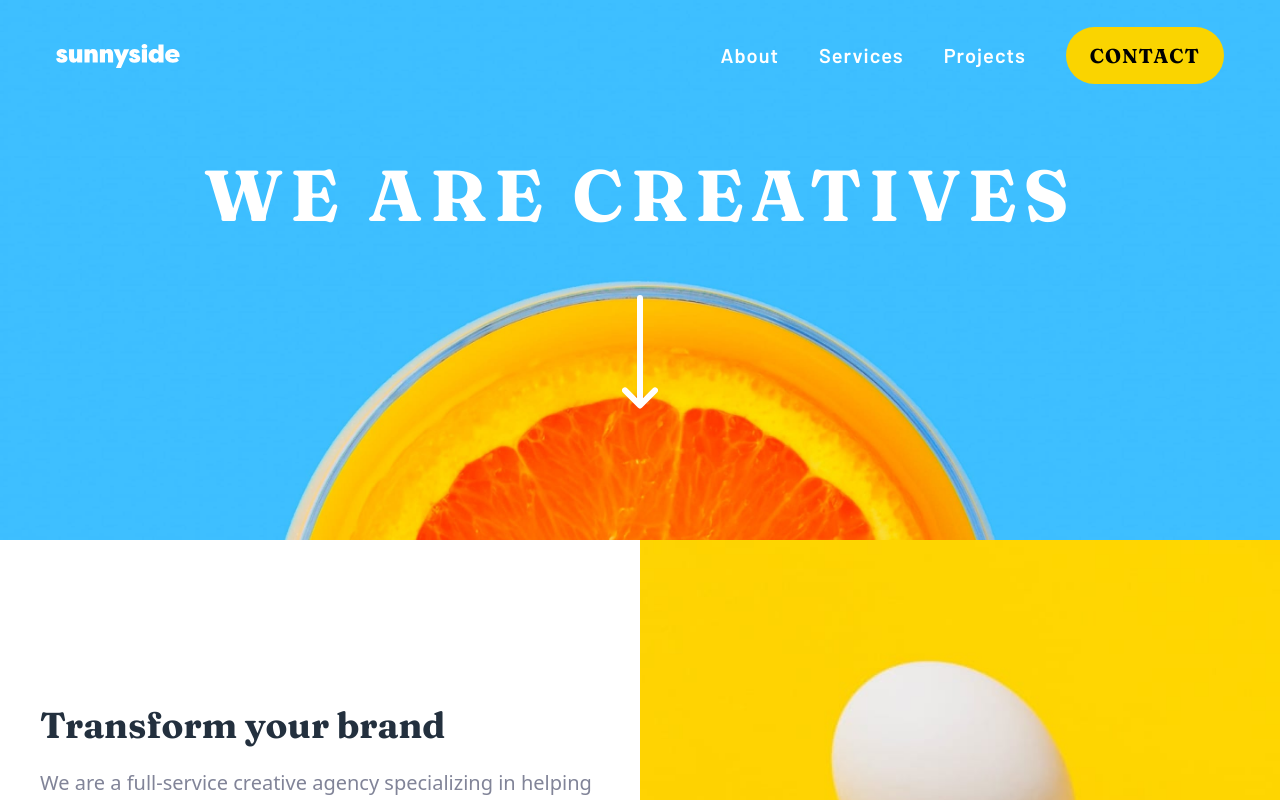
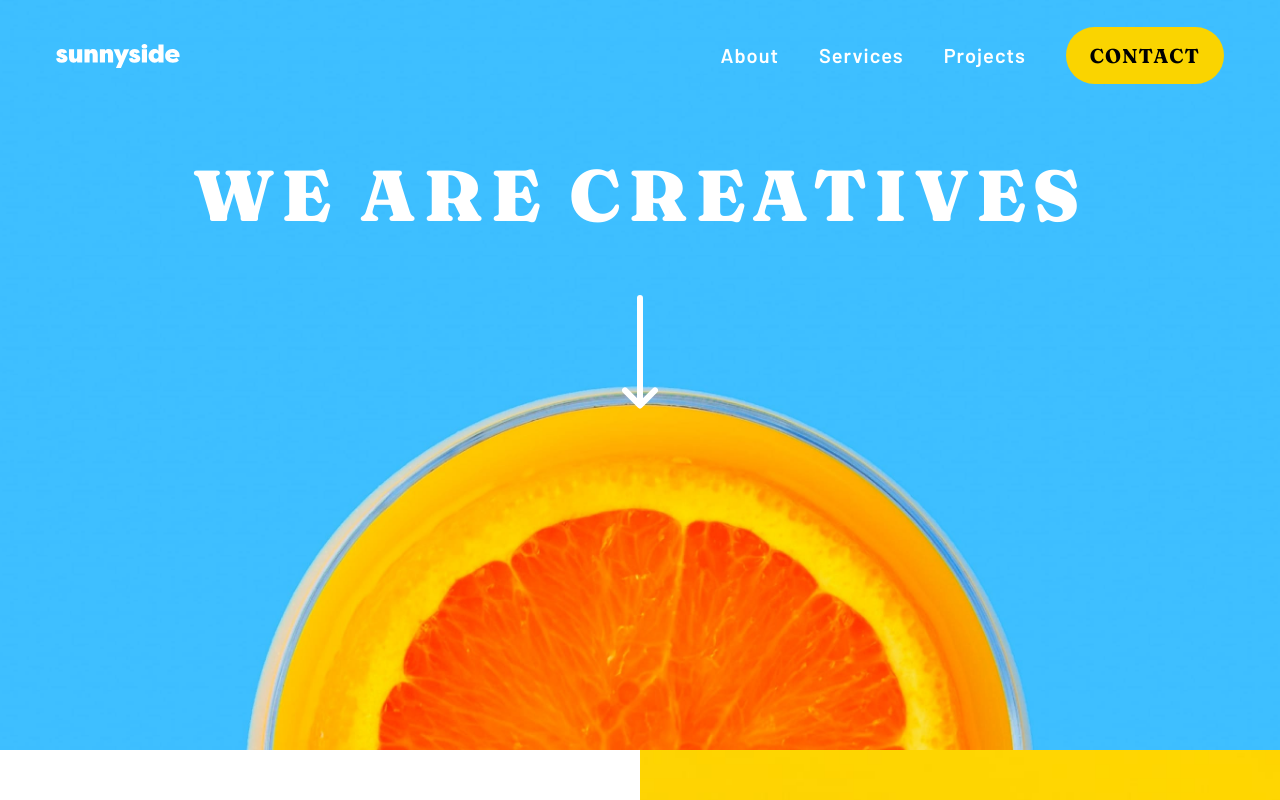
Before and after one commit to mdubelbeis/sunnyside-agency-landing-page, a React (Vite) app: page / in a window 1280 px wide. Shown: the top 800 px of the page. Built offline with nearby package versions, Linux system fonts and the light colour scheme.

Commit message:
added height

```diff
--- a/src/components/header/Header.jsx
+++ b/src/components/header/Header.jsx
@@ -8,17 +8,17 @@ const Header = () => {
     windowWidth < 768 ? 'bg-mobile-header-image' : 'bg-desktop-header-image';
   return (
     <header
-      className={`w-full h-[540px] ${headerImg} bg-no-repeat bg-cover bg-center object-contain p-4`}
+      className={`w-full h-[750px] ${headerImg} bg-no-repeat bg-cover bg-center object-contain p-4`}
     >
       <Navbar />
       <div className="flex flex-col items-center space-y-16">
         <div className="mt-16">
-          <h1 className="font-fraunces text-pure-white font-bold text-4xl px-4 text-center tracking-widest md:text-7xl">
+          <h1 className="font-fraunces text-pure-white font-extrabold text-4xl px-4 text-center tracking-widest md:text-7xl">
             WE ARE CREATIVES
           </h1>
         </div>
         <div>
-          <svg width="36" height="114" xmlns="http://www.w3.org/2000/svg">
+          <svg width="36" height="125" xmlns="http://www.w3.org/2000/svg">
             <g
               stroke="#FFF"
               strokeWidth="6"
```
